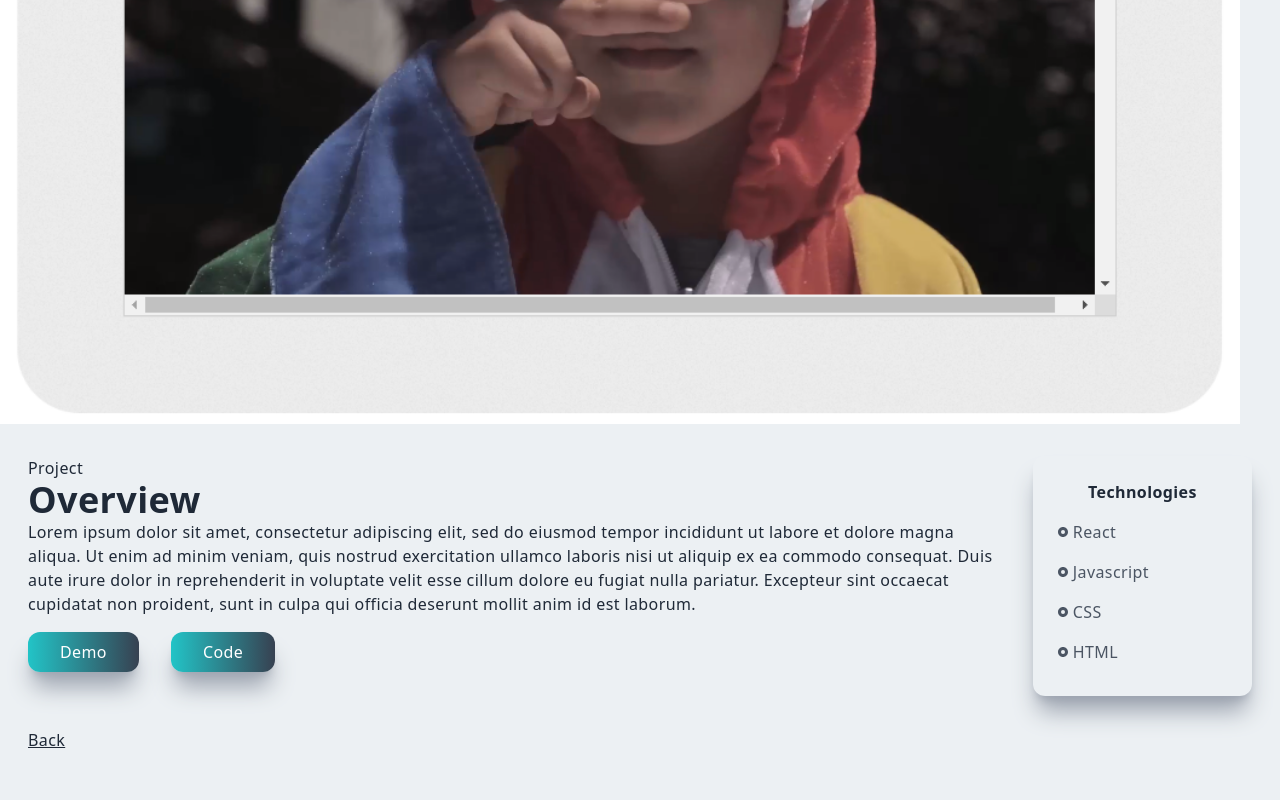
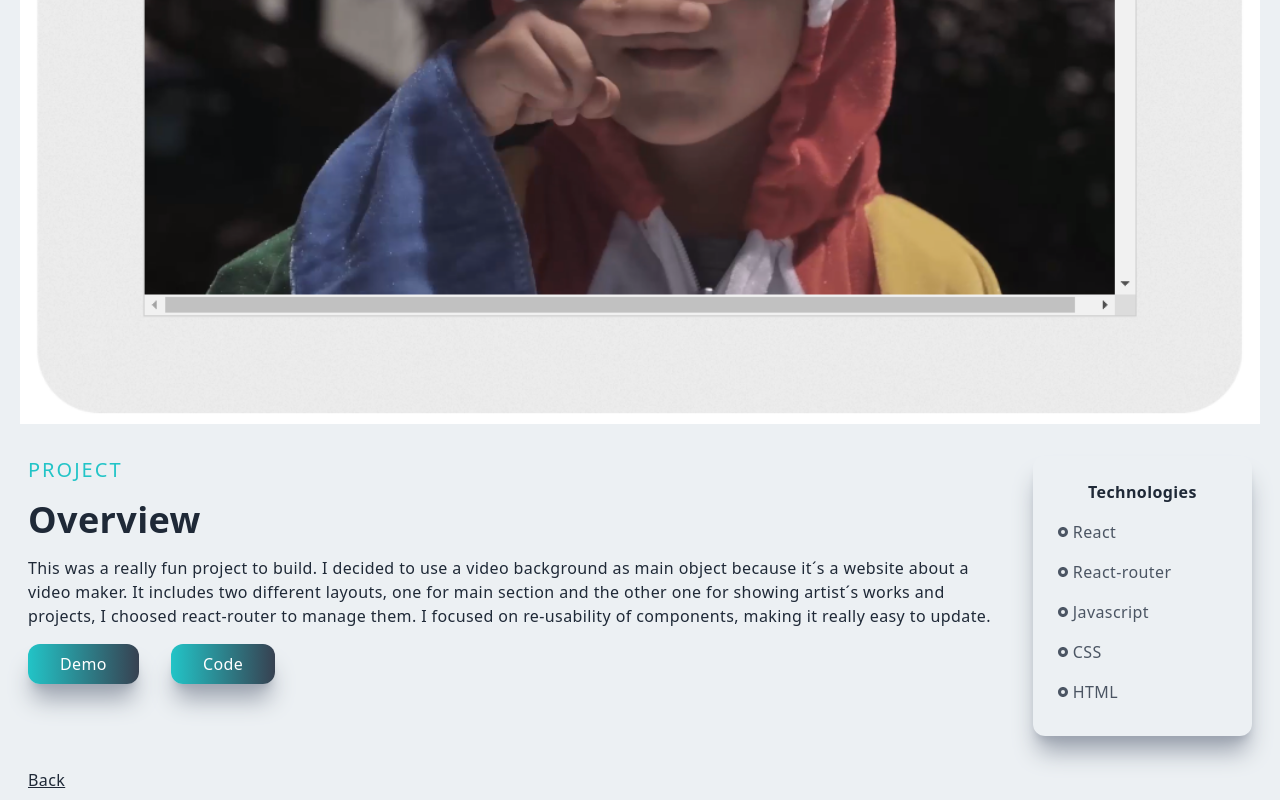
Before and after one commit to AndresDrimer/portfolio-nextjs-2023, a Next.js app: page /filmakerwebsite in a window 1280 px wide. Shown: the part 777-1577 px from the top of the page. Before the commit the page ends 1537 px from the top, so only its background shows below. Built offline with nearby package versions, Linux system fonts and the light colour scheme.

Commit message:
texts update

```diff
--- a/data.js
+++ b/data.js
@@ -5,7 +5,8 @@ export default {
   logo: "/assets/logoAD2023-4.png",
   sections: ["home", "about", "skills", "projects", "contact"],
   aboutPhoto: "/assets/portrait2.jpeg",
-  status:"I´m available for freelance or full-time positions. Contact me and let´s talk",
+  status:
+    "I´m available for freelance or full-time positions. Contact me and let´s talk",
   contact: [
     {
       linkedin: "https://www.linkedin.com/in/andres-drimer/",
@@ -14,13 +15,16 @@ export default {
       whatsapp: "+549116490517",
     },
   ],
-  resume: "https://drive.google.com/file/d/1qK_kooLAZU9H1oNtKwB-rCDA7kbOhgl8/view",
+  resume:
+    "https://drive.google.com/file/d/1qK_kooLAZU9H1oNtKwB-rCDA7kbOhgl8/view",
   about: {
     subtitle: "Everybody´s path is unique. This is mine...",
     paragraph1:
-      "I started to work in Cafe de las Ciudades, a book publisher specialized in Urbanism, in 2019. I was in charge of comercialization, a role which included dealing with clients, suppliers and book shops. I suggested to open an ecommerce site, which I created with a CMS (TiendaNube). I also ran a strong ad-campaign in social media. They were thrilled to see the result (and their facturation growing up to 7 times!), so then I was in charge of re-designing the website for their monthly newsletter, in its 20th anniversary. I managed to do that with another CMS (Wordpress). I got more and more deeply involved in programing websites and suddenly I realized I that had encountered my new passion. I´ve got really focused on learning everything about web developing while working in a lot of different projects for people around (and later for unkowned clients in Feverr). The word kept running mouth to mouth and I ended building and designing a lot of projects to reach different expectations. Now I have a strong desire to be involved in a group of people to participate in building bigger things, keep the level of complexity going up to continue learning and growing as developer. ",
+      "I started working at Cafe de las Ciudades, a book publisher specialized in Urbanism, in 2019. I was in charge of comercialization, a role which included dealing with customers, suppliers and book shops. I suggested opening an ecommerce site, which I created with a CMS (TiendaNube). I also ran a strong ad-campaign on social media. They were thrilled to see the results (and their invoicing grew sevenfold!), so then I was in charge of re-designing the website for their monthly newsletter, on its 20th anniversary. I managed to do that with another CMS (Wordpress). I got more and more deeply involved in programing websites and suddenly I realized that I had encountered my new passion. ",
     paragraph2:
-      "I think I can add a really good base on soft skills, I´m used to work with people from different cultures and can comunicate clearly in English, Spanish and Portuguese. I´ve work in the music industry previously, in the production field, so I´m used to deal with deadlines, group leadership and tricky commercial affaires. ",
+      "I got really focused on learning everything about web developing while working on a lot of different projects for people around (and later for unkowned clients in Feverr). The word kept running mouth to mouth and I ended up building and designing a lot of projects to reach different expectations. Now I have a strong desire to be involved in a group of people to participate in building bigger things, keep the level of complexity going up and to continue learning and growing as a developer.",
+    paragraph3:
+      "I think I can add a really good base on soft skills, I´m used to working with people from different cultures and can communicate clearly in English, Spanish and Portuguese. I´ve worked in the music industry, in the production field, so I´m used to dealing with deadlines, group leadership and tricky commercial affaires.",
   },
   skills: [
     {
@@ -105,14 +109,15 @@ export default {
     {
       id: 0,
       imageBck: "/assets/projects/pablo/pablo1.png",
-      imageInside:"/assets/projects/pablo/pablo2.png",
+      imageInside: "/assets/projects/pablo/pablo2.png",
       title: "Filmaker website",
       tech: "REACT",
-      techDetail:["React","Javascript", "CSS", "HTML"],
+      techDetail: ["React", "React-router", "Javascript", "CSS", "HTML"],
       anchor: "filmakerwebsite",
-      externalUrl:"https://darling-manatee-463a01.netlify.app/",
-      gitHubUrl:"https://github.com/AndresDrimer/pablocoronel-react"
-
+      externalUrl: "https://darling-manatee-463a01.netlify.app/",
+      gitHubUrl: "https://github.com/AndresDrimer/pablocoronel-react",
+      description:
+        "This was a really fun project to build. I decided to use a video background as main object because it´s a website about a video maker. It includes two different layouts, one for main section and the other one for showing artist´s works and projects, I choosed react-router to manage them. I focused on re-usability of components, making it really easy to update.",
     },
     {
       id: 1,
--- a/src/components/About.jsx
+++ b/src/components/About.jsx
@@ -12,6 +12,7 @@ const About = (props) => {
           <p className="py-2 text-gray-600">// {props.data.about.subtitle}</p>
           <p className="py-2 text-gray-600">{props.data.about.paragraph1} </p>
           <p className="py-2 text-gray-600">{props.data.about.paragraph2}</p>
+          <p className="py-2 text-gray-600">{props.data.about.paragraph3}</p>
           <p className="py-2 text-gray-600 underline cursor-pointer">Check out my latest projects</p>
         </div>
         <div className="w-full h-auto m-auto shadow-xl shadow-gray-400 rounded-xl flex items-center justify-center p-4 hover:scale-105 ease-in duration-300">
--- a/src/components/Navbar.jsx
+++ b/src/components/Navbar.jsx
@@ -32,13 +32,14 @@ const Navbar = (props) => {
   return (
     <div className={shadow  ? "fixed w-full h-20 shadow-xl z-[100] bg-[#ecf0f3]" : "fixed w-full h-20 z-[100] bg-[#ecf0f3]"}>
       <div className="flex justify-between items-center w-full h-full px-2 2xl:px-16">
+      <Link href="/">
         <Image
           src={props.data.logo}
           alt="logo"
           width="140"
           height="80"
           className="drop-shadow-3xl"
-        />
+        /></Link>
         <div>
           <ul className="hidden md:flex">
             <Link href="/">
@@ -50,6 +51,9 @@ const Navbar = (props) => {
             <Link href="/#skills">
               <li className="ml-10 text-sm uppercase hover:border-b">Skills</li>
             </Link>
+            <Link href="/#projects">
+            <li className="ml-10 text-sm uppercase hover:border-b">Projects</li>
+          </Link>
             <Link href="/#contact">
               <li className="ml-10 text-sm uppercase hover:border-b">
                 Contact
--- a/src/pages/filmakerwebsite.jsx
+++ b/src/pages/filmakerwebsite.jsx
@@ -23,7 +23,7 @@ export default function filmakerwebsite() {
           <h3>{data.projects[0].tech}</h3>
         </div>
       </div>
-      <div className="w-screen h-full max-width-[1240px]">
+      <div className="w-screen h-full max-width-[1240px] flex justify-center">
       <Image
         src={data.projects[0].imageInside}
         alt="/"
@@ -36,17 +36,9 @@ export default function filmakerwebsite() {
       <div className="max-w-[1240px] mx-auto p-2 grid md:grid-cols-5 gap-8 pt-8">
         <div className="col-span-4">
 
-          <p>Project</p>
-          <h2>Overview</h2>
-          <p>
-            Lorem ipsum dolor sit amet, consectetur adipiscing elit, sed do
-            eiusmod tempor incididunt ut labore et dolore magna aliqua. Ut enim
-            ad minim veniam, quis nostrud exercitation ullamco laboris nisi ut
-            aliquip ex ea commodo consequat. Duis aute irure dolor in
-            reprehenderit in voluptate velit esse cillum dolore eu fugiat nulla
-            pariatur. Excepteur sint occaecat cupidatat non proident, sunt in
-            culpa qui officia deserunt mollit anim id est laborum.
-          </p>
+          <p className="uppercase text-xl tracking-widest text-[#22c4c7]">Project</p>
+          <h2 className="py-4">Overview</h2>
+          <p>{data.projects[0].description}</p>
           <button className="px-8 py-2 mt-4 mr-8"><a href={data.projects[0].externalUrl} target="_blank">Demo</a></button>
           <button className="px-8 py-2 mt-4 "><a href={data.projects[0].gitHubUrl} target="_blank">Code</a></button>
         </div>
```
